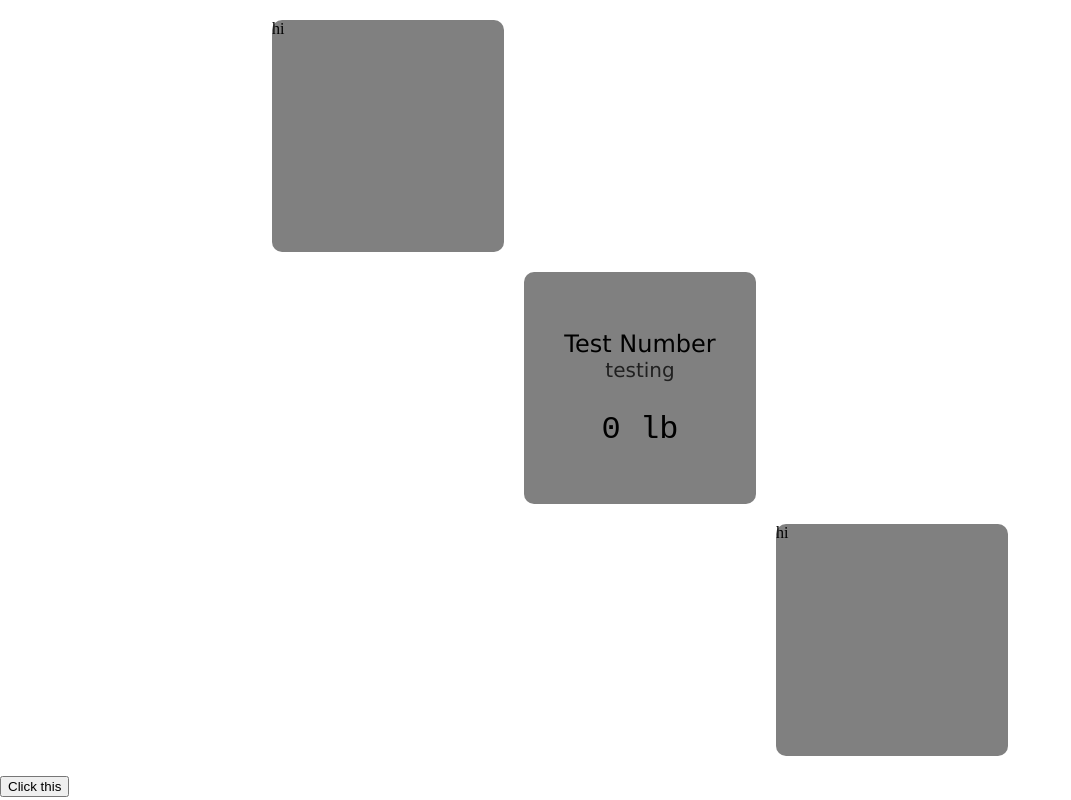
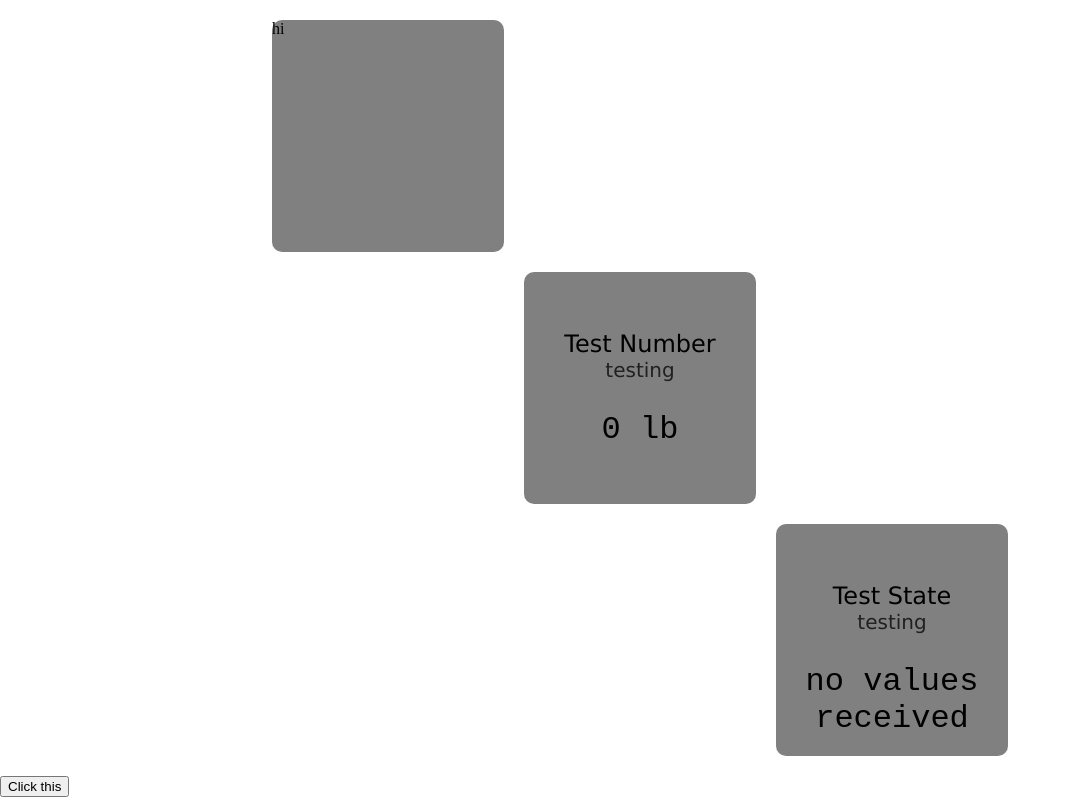
Before and after one commit to Et-17/Microbit-Pet-Data-Panel, a Vue app: page / in a window 1280 px wide. Shown: the whole page, without its empty margins (0-1071 px from the left). Built offline with nearby package versions, Linux system fonts and the light colour scheme.

Commit message:
Implement state card

```diff
--- a/src/App.vue
+++ b/src/App.vue
@@ -14,9 +14,15 @@ console.log(readouts);
 <template>
   <BentoBox :rows="rows" :columns="columns">
     <template v-for="readout in readouts">
-      <GraphCard v-if="readout.type == 'graph'" :name="readout.name" :cs="readout.position.cs" :rs="readout.position.rs" :ce="readout.position.ce" :re="readout.position.re" :listeningKey="readout.key" :max_data_points="readout.max_data_points" :max_value="readout.max_value" :min_value="readout.min_value"/>
-      <NumberCard v-if="readout.type == 'number'" :name="readout.name" :cs="readout.position.cs" :rs="readout.position.rs" :ce="readout.position.ce" :re="readout.position.re" :listeningKey="readout.key" :unit="readout.unit"/>
-      <StateCard v-if="readout.type == 'state'" :name="readout.name" :cs="readout.position.cs" :rs="readout.position.rs" :ce="readout.position.ce" :re="readout.position.re" :listeningKey="readout.key" :states="readout.states" :default="readout.default"/>
+      <GraphCard v-if="readout.type == 'graph'" :name="readout.name" :cs="readout.position.cs" :rs="readout.position.rs"
+        :ce="readout.position.ce" :re="readout.position.re" :listeningKey="readout.key"
+        :max_data_points="readout.max_data_points" :max_value="readout.max_value" :min_value="readout.min_value" />
+      <NumberCard v-if="readout.type == 'number'" :name="readout.name" :cs="readout.position.cs"
+        :rs="readout.position.rs" :ce="readout.position.ce" :re="readout.position.re" :listeningKey="readout.key"
+        :unit="readout.unit" />
+      <StateCard v-if="readout.type == 'state'" :name="readout.name" :cs="readout.position.cs" :rs="readout.position.rs"
+        :ce="readout.position.ce" :re="readout.position.re" :listeningKey="readout.key" :states="readout.states"
+        :default_state="readout.default" />
     </template>
   </BentoBox>
   <button @click="start">Click this</button>
--- a/src/CardTypes/StateCard.vue
+++ b/src/CardTypes/StateCard.vue
@@ -3,10 +3,10 @@ import { ref } from 'vue';
 import CardBase from './CardBase.vue';
 import { listeners, type Message } from '@/receiver_management/message_handling';
 
-const body_text = ref("hi");
+const current_state = ref("no values received");
 
-async function receive() {
-  body_text.value += "state\n";
+async function receive(num: number) {
+  current_state.value = props.states[num];
 }
 
 const props = defineProps<{
@@ -17,12 +17,51 @@ const props = defineProps<{
   re?: number
   listeningKey: string
   states: Record<number, string>
-  default?: string
+  default_state?: string
 }>();
 </script>
 
 <template>
   <CardBase :cs="cs" :rs="rs" :ce="ce" :re="re" :listeningKey="listeningKey" @new-value="receive">
-    {{ body_text }}
+    <div class="state-card-title-container">
+      <span class="state-card-name"> {{ name }} </span>
+      <span class="state-card-value"> {{ listeningKey }} </span>
+    </div>
+    <span class="state-card-state"> {{ current_state ?? default_state }}</span>
   </CardBase>
 </template>
+
+<style lang="scss">
+.state-card-title-container {
+  position: absolute;
+  top: 25%;
+  width: 75%;
+  left: 12.5%;
+}
+
+.state-card-name {
+  display: block;
+  font-family: 'Lucida Sans', 'Lucida Sans Regular', 'Lucida Grande', 'Lucida Sans Unicode', Geneva, Verdana, sans-serif;
+  width: 100%;
+  text-align: center;
+  font-size: 1.5rem;
+}
+
+.state-card-value {
+  display: block;
+  font-family: 'Lucida Sans', 'Lucida Sans Regular', 'Lucida Grande', 'Lucida Sans Unicode', Geneva, Verdana, sans-serif;
+  width: 100%;
+  text-align: center;
+  font-size: 1.25rem;
+  opacity: 75%;
+}
+
+.state-card-state {
+  position: absolute;
+  top: 60%;
+  width: 100%;
+  text-align: center;
+  font-family: 'Courier New', Courier, monospace;
+  font-size: 2rem;
+}
+</style>
--- a/src/panel_construction.ts
+++ b/src/panel_construction.ts
@@ -98,6 +98,13 @@ export const readouts: (GraphReadout | NumberReadout | StateReadout)[] = [
             ce: 2,
             re: 2,
         },
-        states: {}
+        states: {
+            1: "angry",
+            2: "furious",
+            3: "happy",
+            4: "scared",
+            5: "lpk"
+        },
+        default: "no match"
     },
 ]
```
